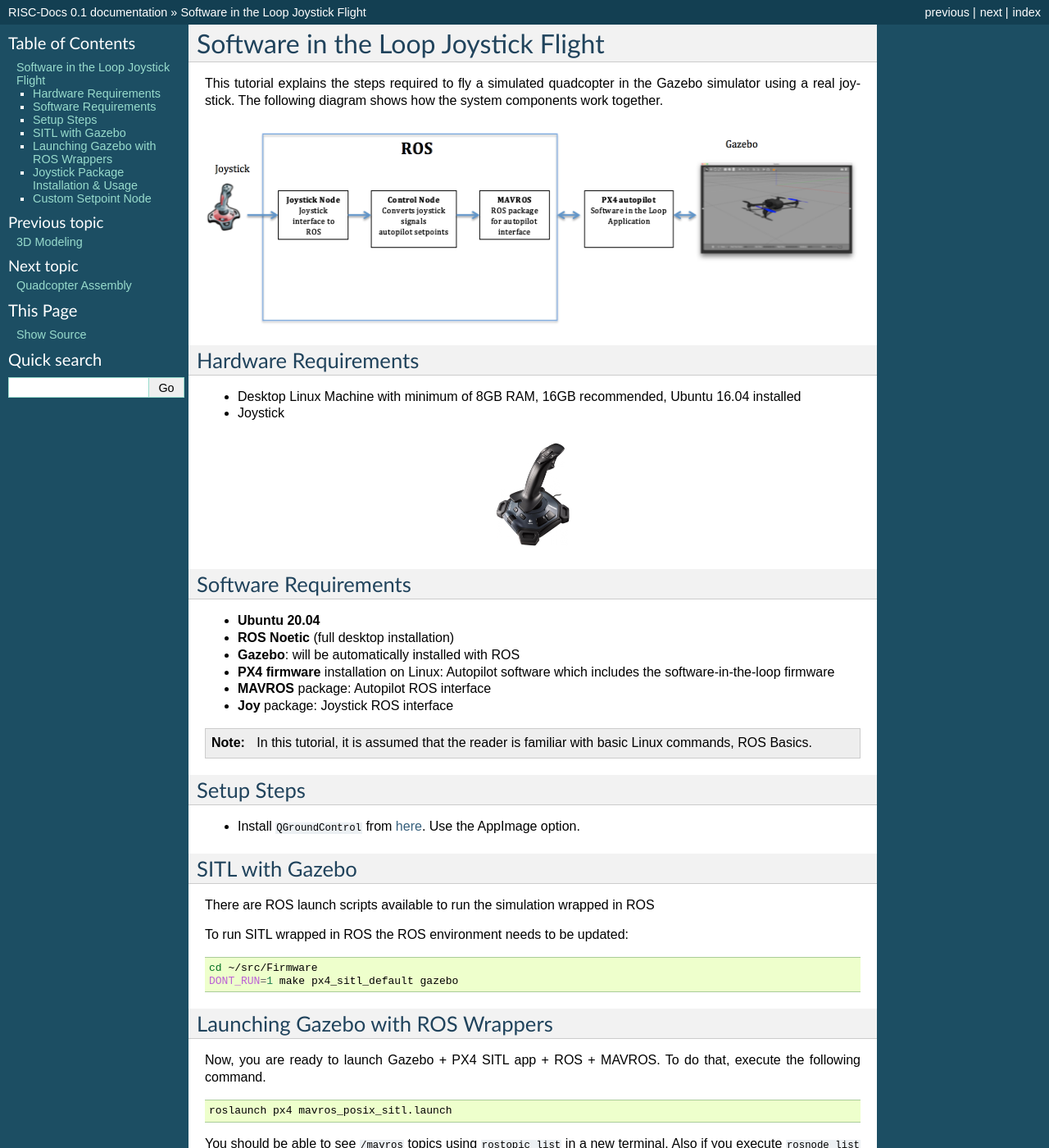
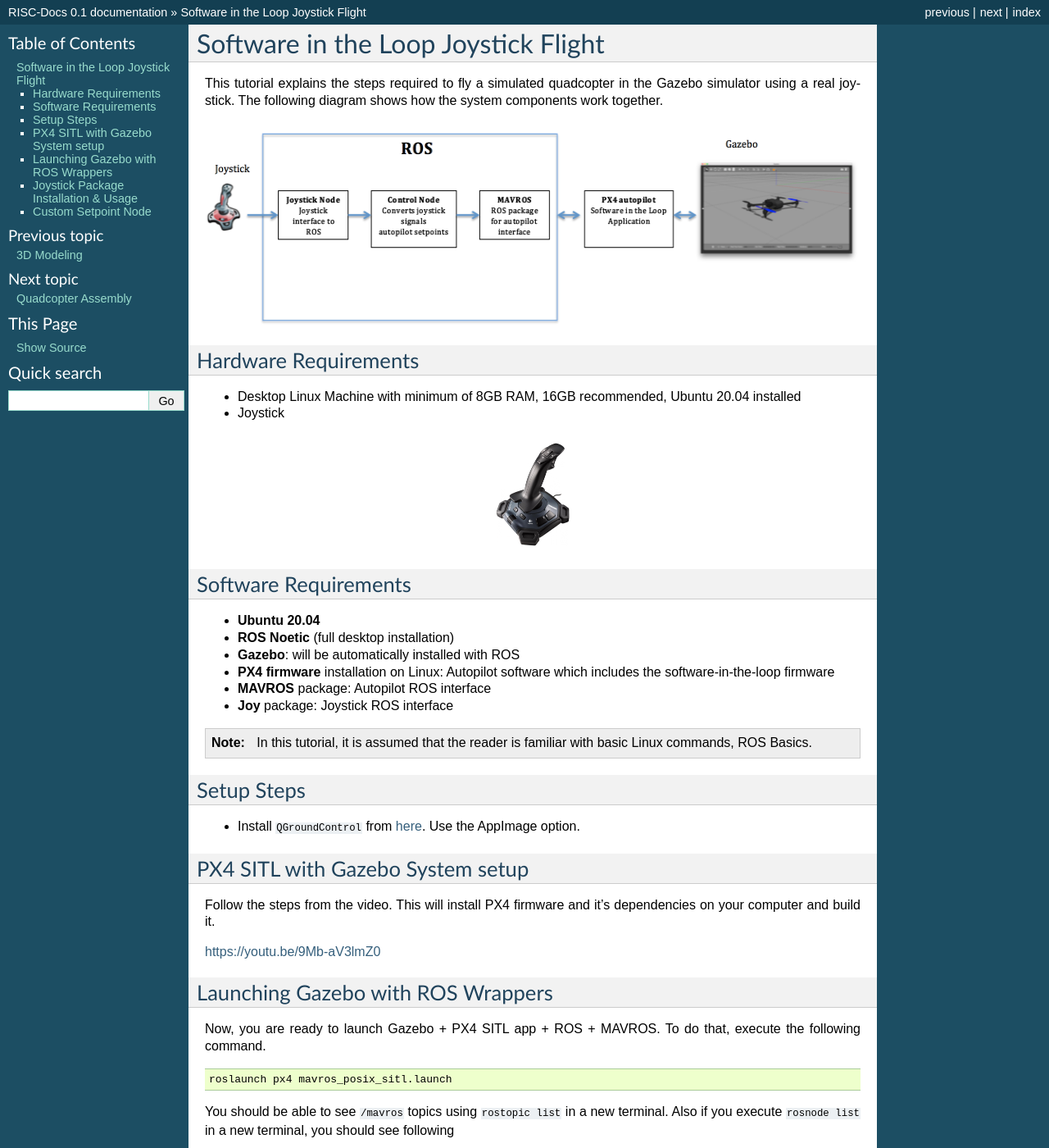
Before and after one commit to risckaust/risc-documentations, a Sphinx documentation site: the page built from docs/source/1-flight-gazebo.rst, in a window 1280 px wide and 1400 px high. Shown: the whole window at 82% size. Built offline with Sphinx 7.4.7, drawn with Linux system fonts in a browser that asks for light colours; pages that are not in the unit, such as notebooks, are missing from menus.

Commit message:
added video for system setup

```diff
--- a/docs/source/1-flight-gazebo.rst
+++ b/docs/source/1-flight-gazebo.rst
@@ -11,7 +11,7 @@ This tutorial explains the steps required to fly a simulated quadcopter in the G
 Hardware Requirements
 -----
 
-* Desktop Linux Machine with minimum of 8GB RAM, 16GB recommended, Ubuntu 16.04 installed
+* Desktop Linux Machine with minimum of 8GB RAM, 16GB recommended, Ubuntu 20.04 installed
 * Joystick
 
 .. image:: ../_static/joystick.png
@@ -40,18 +40,13 @@ Setup Steps
 
 * Install ``QGroundControl`` from `here <https://docs.qgroundcontrol.com/en/getting_started/download_and_install.html#ubuntu-linux>`_. Use the AppImage option.
 
-SITL with Gazebo
+PX4 SITL with Gazebo System setup
 -----
 
-There are ROS launch scripts available to run the simulation wrapped in ROS
+Follow the steps from the video. This will install PX4 firmware and it's dependencies on your computer and build it.
 
-To run SITL wrapped in ROS the ROS environment needs to be updated:
+https://youtu.be/9Mb-aV3lmZ0
 
-
-.. code-block:: bash
-
-  cd ~/src/Firmware
-  DONT_RUN=1 make px4_sitl_default gazebo
 
 Launching Gazebo with ROS Wrappers
 ------
--- a/docs/source/1-ros-basics.rst
+++ b/docs/source/1-ros-basics.rst
@@ -52,9 +52,9 @@ In this tutorial, we are going to work with a specific version of ROS called Mel
 
 System Setup
 ^^^^^^^^
-For system setup follow steps from the following video.
+Assuming you have a clean install of Ubuntu 20.04, follow the steps from the following video.
 
-https://youtu.be/9Mb-aV3lmZ0
+https://youtu.be/8AeTQ8Ew0hc
 
 Install TurtleBot packages
 """"""""
```
